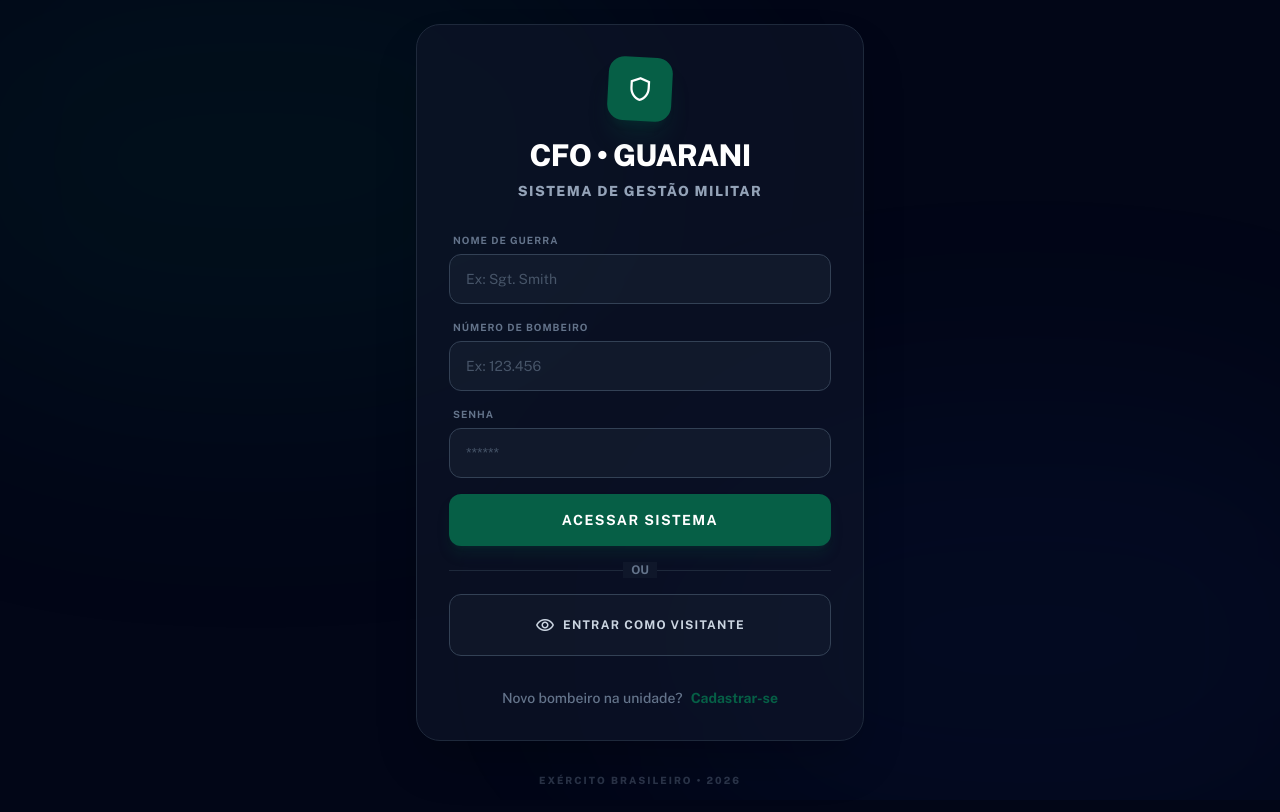
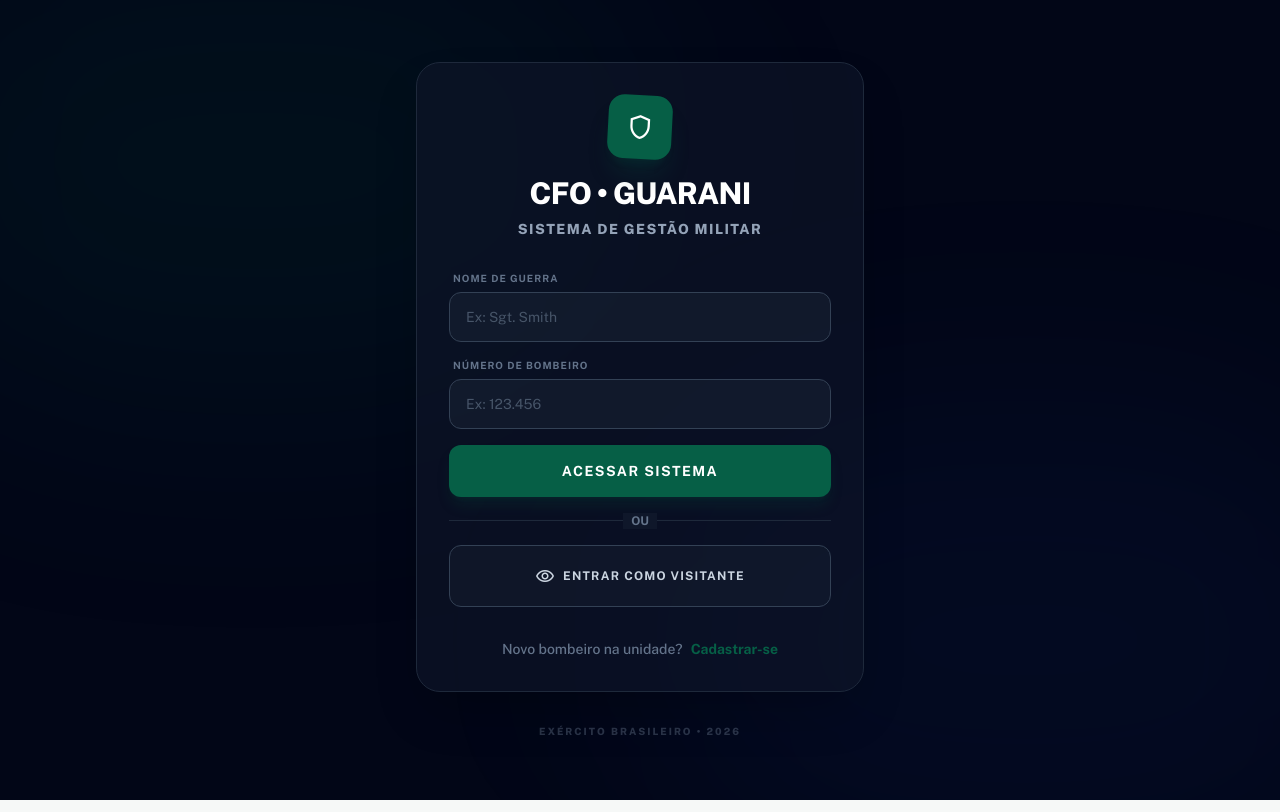
Before and after one commit to azalim25/cfoescala, a React (Vite) app: page /#/auth in a window 1280 px wide. Built offline with nearby package versions, Linux system fonts and the light colour scheme; no server answers; the database is empty.

Commit message:
feat: Implement AuthPage component for user authentication, including sign-up, sign-in, and guest login functionalities.

```diff
--- a/pages/AuthPage.tsx
+++ b/pages/AuthPage.tsx
@@ -9,7 +9,6 @@
     const { loginAsGuest } = useAuth();
     const [loading, setLoading] = useState(false);
     const [email, setEmail] = useState('');
-    const [password, setPassword] = useState('');
     const [isSignUp, setIsSignUp] = useState(false);
     const [fullName, setFullName] = useState('');
     const [firefighterNumber, setFirefighterNumber] = useState('');
@@ -24,7 +23,7 @@
 
         // Internally we use the firefighter number as a pseudo-email
         const internalEmail = `${firefighterNumber.replace(/\D/g, '')}@guarani.mil`;
-        const internalPassword = password; // Use the actual password from state
+        const internalPassword = 'guarani2026'; // Default internal password for all users
 
         try {
             if (isSignUp) {
@@ -127,18 +126,6 @@
                             />
                         </div>
 
-                        <div>
-                            <label className="block text-[10px] font-bold text-slate-500 uppercase tracking-widest mb-1.5 ml-1">Senha</label>
-                            <input
-                                type="password"
-                                required
-                                value={password}
-                                onChange={(e) => setPassword(e.target.value)}
-                                placeholder="******"
-                                className="w-full bg-slate-800/40 border border-slate-700 rounded-xl px-4 py-3.5 text-white placeholder:text-slate-600 focus:ring-2 focus:ring-primary/20 focus:border-primary outline-none transition-all text-sm"
-                            />
-                        </div>
-
                         <button
                             type="submit"
                             disabled={loading}
```
